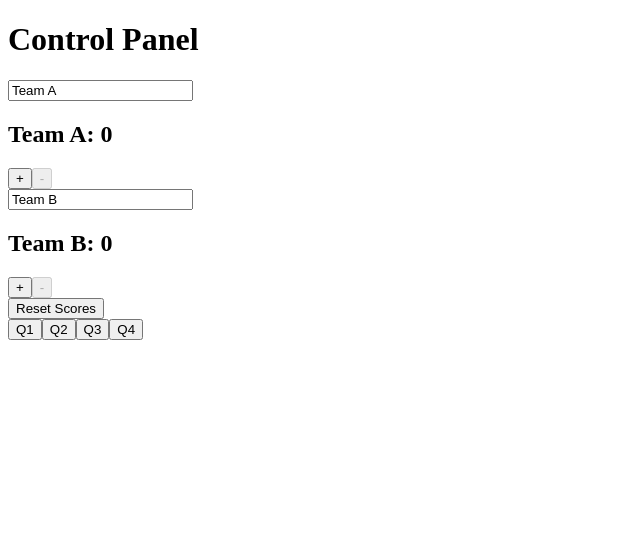
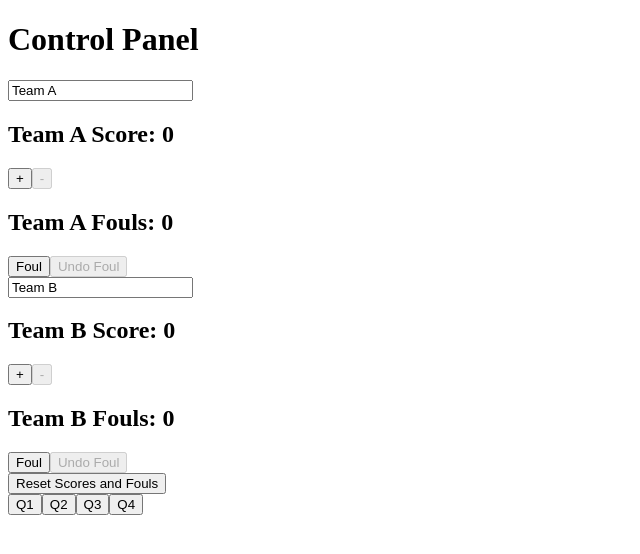
Before and after one commit to anukah/scoreboard, a Next.js app in the folder scoreboard-app/: page / in a window 1280 px wide. Shown: the top 554 px of the page, without its empty margins (0-640 px from the left). Built offline with nearby package versions, Linux system fonts and the light colour scheme.

Commit message:
feat/foul counter

```diff
--- a/scoreboard-app/app/page.js
+++ b/scoreboard-app/app/page.js
@@ -5,7 +5,21 @@ import { useScore } from '../context/StoreContext';
 import styles from '../styles/Home.module.css';
 
 const Home = () => {
-  const { teamAScore, setTeamAScore, teamBScore, setTeamBScore, teamAName, setTeamAName, teamBName, setTeamBName, setCurrentQuarter } = useScore();
+  const {
+    teamAScore,
+    setTeamAScore,
+    teamBScore,
+    setTeamBScore,
+    teamAName,
+    setTeamAName,
+    teamBName,
+    setTeamBName,
+    teamAFouls,
+    setTeamAFouls,
+    teamBFouls,
+    setTeamBFouls,
+    setCurrentQuarter
+  } = useScore();
 
   const handleTeamANameChange = (e) => {
     setTeamAName(e.target.value);
@@ -18,10 +32,12 @@ const Home = () => {
   const handleResetScores = () => {
     setTeamAScore(0);
     setTeamBScore(0);
+    setTeamAFouls(0);
+    setTeamBFouls(0);
   };
 
-  const handleSetQuarter = (Quarter) => {
-    setCurrentQuarter(Quarter);
+  const handleSetQuarter = (quarter) => {
+    setCurrentQuarter(quarter);
   };
 
   return (
@@ -35,7 +51,7 @@ const Home = () => {
             onChange={handleTeamANameChange}
             placeholder="Enter Team A Name"
           />
-          <h2>{teamAName}: {teamAScore}</h2>
+          <h2>{teamAName} Score: {teamAScore}</h2>
           <button
             className={styles.button}
             onClick={() => setTeamAScore(teamAScore + 1)}
@@ -49,6 +65,20 @@ const Home = () => {
           >
             -
           </button>
+          <h2>{teamAName} Fouls: {teamAFouls}</h2>
+          <button
+            className={styles.button}
+            onClick={() => setTeamAFouls(teamAFouls + 1)}
+          >
+            Foul
+          </button>
+          <button
+            className={styles.button}
+            onClick={() => setTeamAFouls(teamAFouls - 1)}
+            disabled={teamAFouls === 0}
+          >
+            Undo Foul
+          </button>
         </div>
         <div className={styles.teamSection}>
           <input
@@ -57,7 +87,7 @@ const Home = () => {
             onChange={handleTeamBNameChange}
             placeholder="Enter Team B Name"
           />
-          <h2>{teamBName}: {teamBScore}</h2>
+          <h2>{teamBName} Score: {teamBScore}</h2>
           <button
             className={styles.button}
             onClick={() => setTeamBScore(teamBScore + 1)}
@@ -71,16 +101,30 @@ const Home = () => {
           >
             -
           </button>
+          <h2>{teamBName} Fouls: {teamBFouls}</h2>
+          <button
+            className={styles.button}
+            onClick={() => setTeamBFouls(teamBFouls + 1)}
+          >
+            Foul
+          </button>
+          <button
+            className={styles.button}
+            onClick={() => setTeamBFouls(teamBFouls - 1)}
+            disabled={teamBFouls === 0}
+          >
+            Undo Foul
+          </button>
         </div>
         <div className={styles.resetSection}>
           <button
             className={styles.button}
             onClick={handleResetScores}
           >
-            Reset Scores
+            Reset Scores and Fouls
           </button>
         </div>
-        <div className={styles.QuarterSection}>
+        <div className={styles.quarterSection}>
           <button className={styles.button} onClick={() => handleSetQuarter("Q1")}>Q1</button>
           <button className={styles.button} onClick={() => handleSetQuarter("Q2")}>Q2</button>
           <button className={styles.button} onClick={() => handleSetQuarter("Q3")}>Q3</button>
--- a/scoreboard-app/context/StoreContext.js
+++ b/scoreboard-app/context/StoreContext.js
@@ -10,6 +10,8 @@ export const ScoreProvider = ({ children }) => {
   const [teamBScore, setTeamBScore] = useState(0);
   const [teamAName, setTeamAName] = useState("Team A");
   const [teamBName, setTeamBName] = useState("Team B");
+  const [teamAFouls, setTeamAFouls] = useState(0);
+  const [teamBFouls, setTeamBFouls] = useState(0);
   const [currentQuarter, setCurrentQuarter] = useState("");
 
   // Sync state with localStorage
@@ -18,12 +20,16 @@ export const ScoreProvider = ({ children }) => {
     const storedTeamBScore = localStorage.getItem('teamBScore');
     const storedTeamAName = localStorage.getItem('teamAName');
     const storedTeamBName = localStorage.getItem('teamBName');
+    const storedTeamAFouls = localStorage.getItem('teamAFouls');
+    const storedTeamBFouls = localStorage.getItem('teamBFouls');
     const storedCurrentQuarter = localStorage.getItem('currentQuarter');
 
     if (storedTeamAScore) setTeamAScore(parseInt(storedTeamAScore, 10));
     if (storedTeamBScore) setTeamBScore(parseInt(storedTeamBScore, 10));
     if (storedTeamAName) setTeamAName(storedTeamAName);
     if (storedTeamBName) setTeamBName(storedTeamBName);
+    if (storedTeamAFouls) setTeamAFouls(parseInt(storedTeamAFouls, 10));
+    if (storedTeamBFouls) setTeamBFouls(parseInt(storedTeamBFouls, 10));
     if (storedCurrentQuarter) setCurrentQuarter(storedCurrentQuarter);
   }, []);
 
@@ -32,8 +38,10 @@ export const ScoreProvider = ({ children }) => {
     localStorage.setItem('teamBScore', teamBScore);
     localStorage.setItem('teamAName', teamAName);
     localStorage.setItem('teamBName', teamBName);
+    localStorage.setItem('teamAFouls', teamAFouls);
+    localStorage.setItem('teamBFouls', teamBFouls);
     localStorage.setItem('currentQuarter', currentQuarter);
-  }, [teamAScore, teamBScore, teamAName, teamBName, currentQuarter]);
+  }, [teamAScore, teamBScore, teamAName, teamBName, teamAFouls, teamBFouls, currentQuarter]);
 
   return (
     <ScoreContext.Provider
@@ -46,6 +54,10 @@ export const ScoreProvider = ({ children }) => {
         setTeamAName,
         teamBName,
         setTeamBName,
+        teamAFouls,
+        setTeamAFouls,
+        teamBFouls,
+        setTeamBFouls,
         currentQuarter,
         setCurrentQuarter
       }}>
```
Also changed, not shown: scoreboard-app/app/score/page.js (+26 -5 lines).
